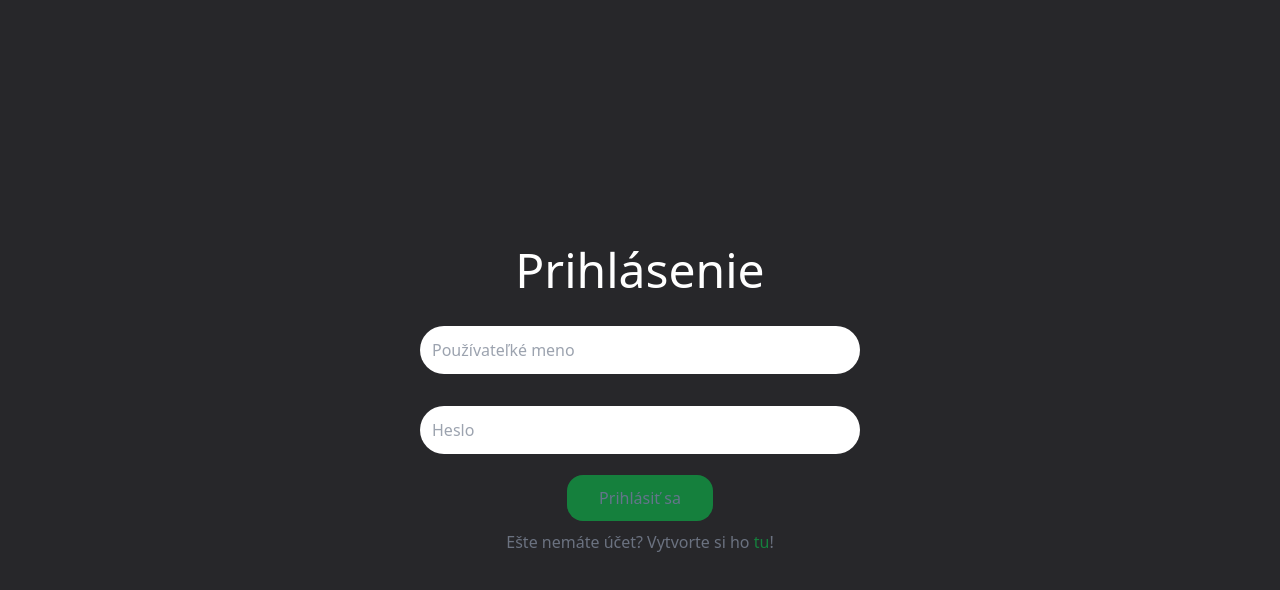
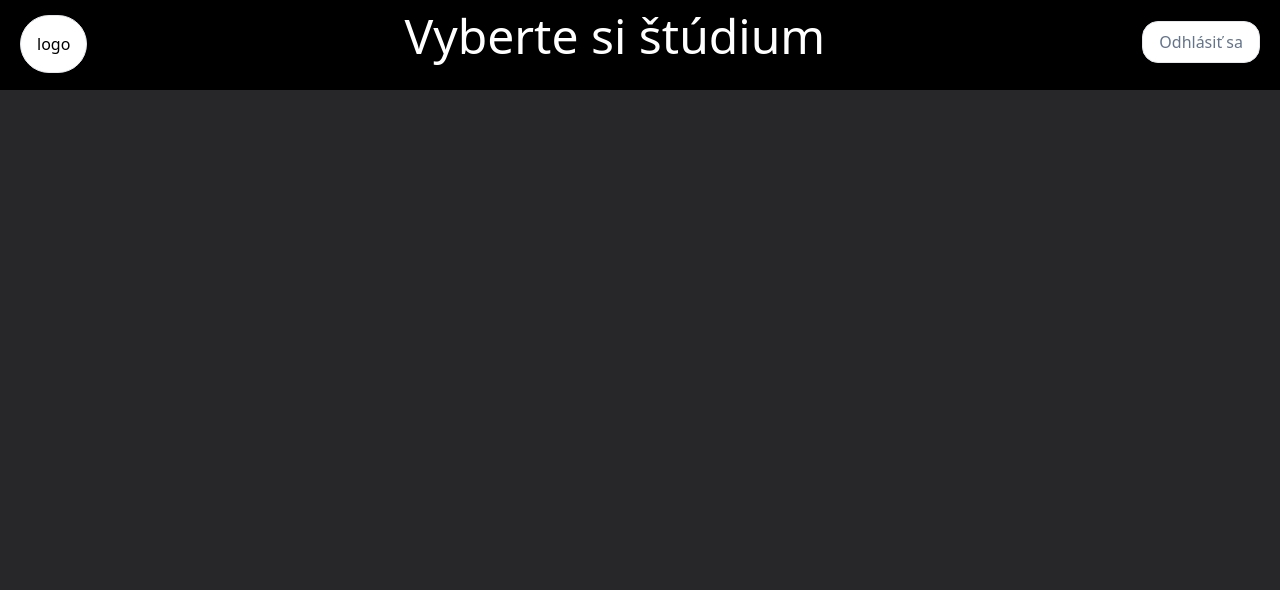
Before and after one commit to deno555/h3-skola, a Vue app: page / in a window 1280 px wide. Shown: the top 590 px of the page. Built offline with nearby package versions, Linux system fonts and the light colour scheme.

Commit message:
vyber studia header done

```diff
--- a/src/App.vue
+++ b/src/App.vue
@@ -1,16 +1,25 @@
 <template>
-<LoginForm></LoginForm>
+
+<ChooseStudium></ChooseStudium>
+
+
+
 
 </template>
 
 <script>
-import LoginForm from './components/loginForm.vue';
+
+import ChooseStudium from './components/chooseStudium.vue';
+
+
+
 
 
 export default {
   name: 'App',
   components: {
-    LoginForm
+    ChooseStudium,
+
 }
 }
 </script>
--- /dev/null
+++ b/src/components/chooseStudium.vue
@@ -0,0 +1,25 @@
+<template>
+    <div class="bg-zinc-800 h-screen">
+        <div class="w-1440 h-[90px] bg-black">
+            <div class="border rounded-full float-left p-4 mt-[15px] ml-[20px] bg-white">
+                <p>logo</p>
+            </div>
+            <a class="float-right px-4 py-2 mt-[21px] mr-[20px] border rounded-2xl bg-white text-slate-500 ">Odhlásiť sa</a>
+            <h1 class="text-white text-5xl text-center py-3 px-20">{{title}}</h1>
+        </div>
+    </div>
+
+
+</template>
+
+<script>
+export default{
+data(){
+    return{
+        title: 'Vyberte si štúdium'
+    }
+}
+
+}
+
+</script>
--- a/src/components/mainHeader.vue
+++ b/src/components/mainHeader.vue
@@ -1,5 +1,21 @@
 <template>
   <div class="w-1440 h-[90px] bg-black">
       <a class="float-right border rounded-2xl bg-white text-slate-500 px-4 py-2 mt-[21px] mr-[20px]">Odhlásiť sa</a>
-  </div>
+      <h1 class="text-white text-5xl text-center">{{title}}</h1>
+
+    </div>
+
+
 </template>
+
+<script>
+export default{
+data(){
+    return{
+        title: ' '
+    }
+}
+
+}
+
+</script>
```
